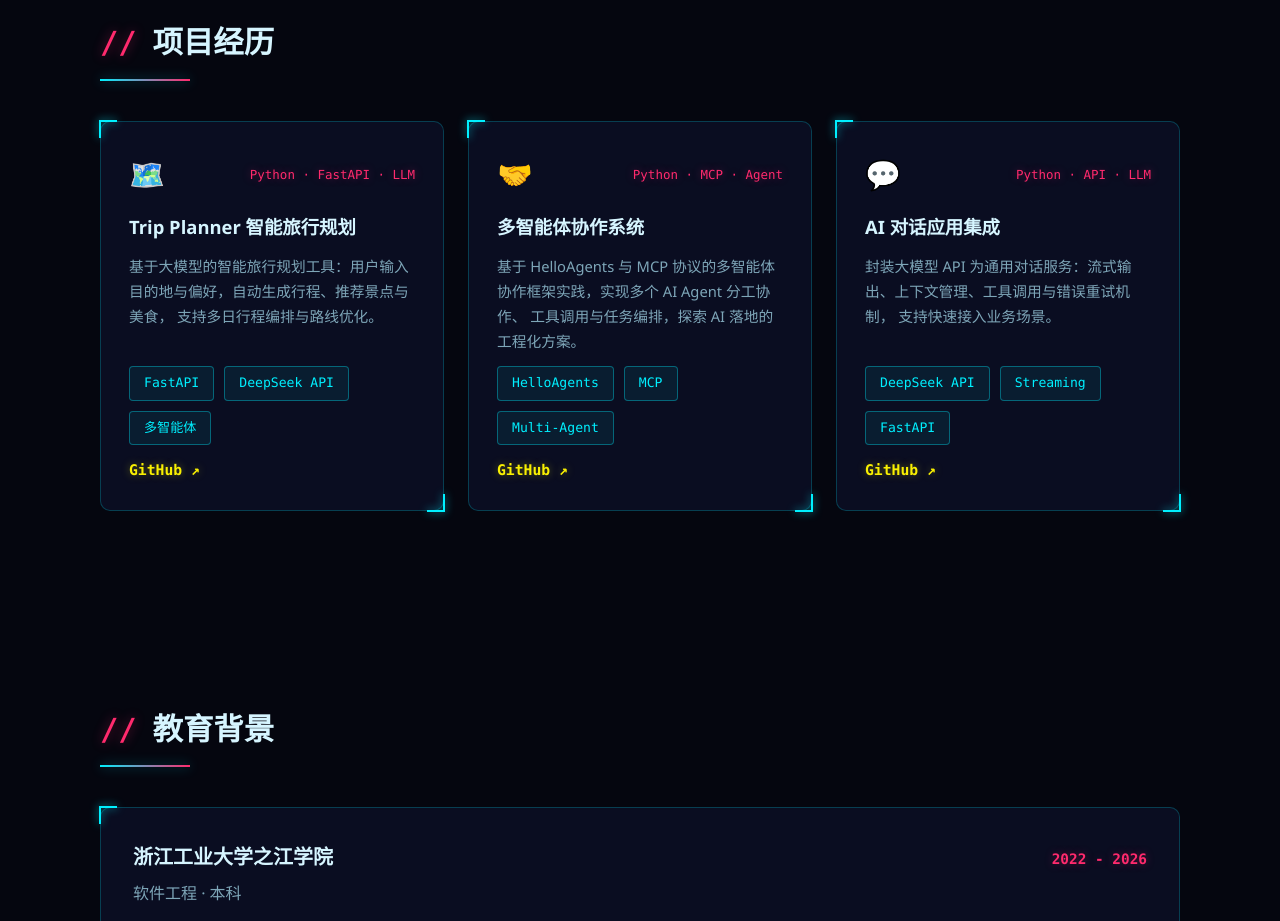
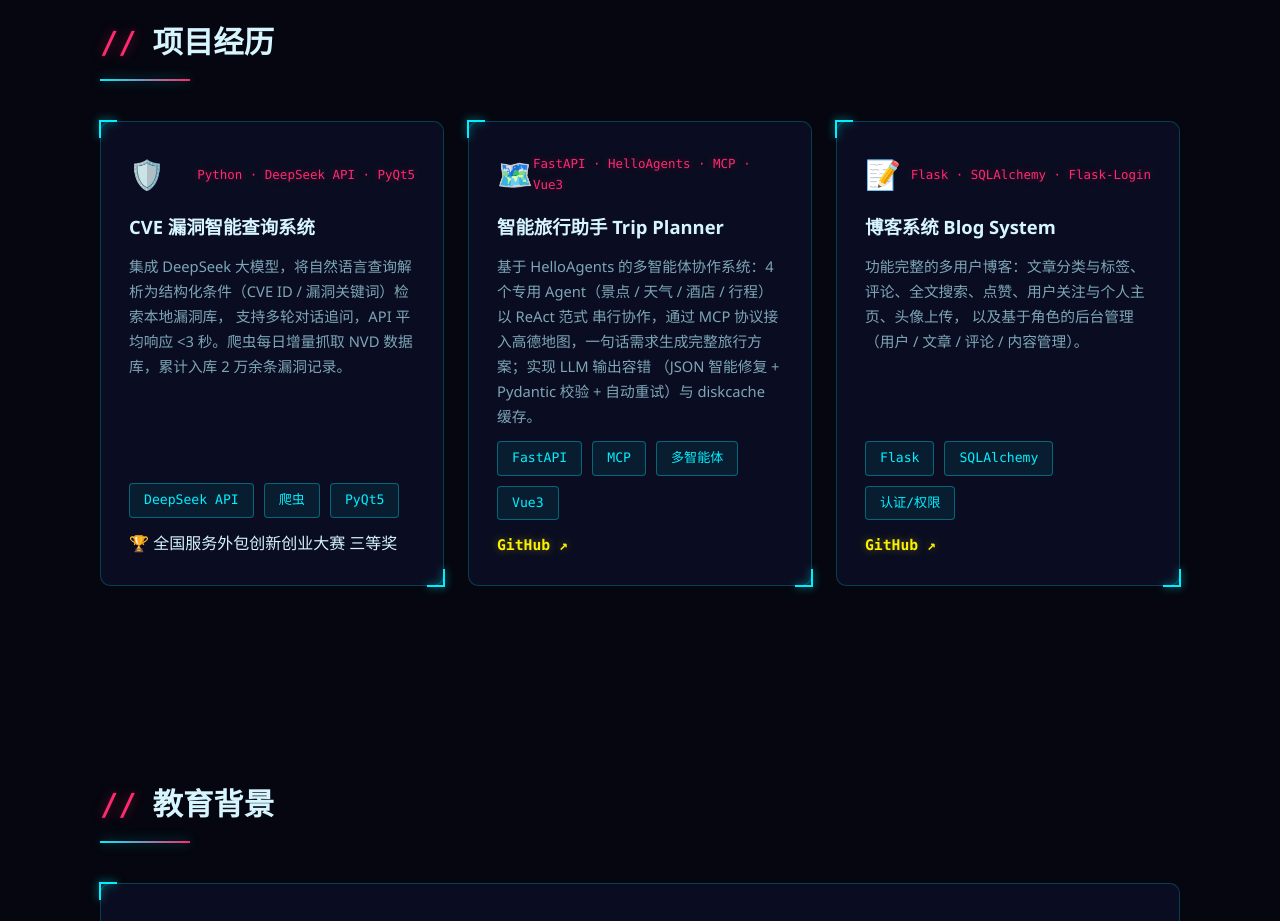
Before and after one commit to arousro/personal-site, a plain HTML site: page index.html in a window 1280 px wide. Shown: the part 1920-2841 px from the top of the page. Drawn offline with Linux system fonts and the light colour scheme.

Commit message:
fix: 项目经历改为真实项目 - CVE漏洞查询/智能旅行助手/博客系统

```diff
--- a/index.html
+++ b/index.html
@@ -140,16 +140,33 @@
         <div class="projects-grid">
           <article class="project-card" data-tilt data-reveal>
             <div class="project-top">
-              <span class="project-icon">🗺️</span>
-              <span class="project-lang">Python · FastAPI · LLM</span>
+              <span class="project-icon">🛡️</span>
+              <span class="project-lang">Python · DeepSeek API · PyQt5</span>
             </div>
-            <h3>Trip Planner 智能旅行规划</h3>
+            <h3>CVE 漏洞智能查询系统</h3>
             <p>
-              基于大模型的智能旅行规划工具：用户输入目的地与偏好，自动生成行程、推荐景点与美食，
-              支持多日行程编排与路线优化。
+              集成 DeepSeek 大模型，将自然语言查询解析为结构化条件（CVE ID / 漏洞关键词）检索本地漏洞库，
+              支持多轮对话追问，API 平均响应 &lt;3 秒。爬虫每日增量抓取 NVD 数据库，累计入库 2 万余条漏洞记录。
             </p>
             <div class="tags">
-              <span class="tag">FastAPI</span><span class="tag">DeepSeek API</span><span class="tag">多智能体</span>
+              <span class="tag">DeepSeek API</span><span class="tag">爬虫</span><span class="tag">PyQt5</span>
+            </div>
+            <span class="project-badge">🏆 全国服务外包创新创业大赛 三等奖</span>
+          </article>
+
+          <article class="project-card" data-tilt data-reveal>
+            <div class="project-top">
+              <span class="project-icon">🗺️</span>
+              <span class="project-lang">FastAPI · HelloAgents · MCP · Vue3</span>
+            </div>
+            <h3>智能旅行助手 Trip Planner</h3>
+            <p>
+              基于 HelloAgents 的多智能体协作系统：4 个专用 Agent（景点 / 天气 / 酒店 / 行程）以 ReAct 范式
+              串行协作，通过 MCP 协议接入高德地图，一句话需求生成完整旅行方案；实现 LLM 输出容错
+              （JSON 智能修复 + Pydantic 校验 + 自动重试）与 diskcache 缓存。
+            </p>
+            <div class="tags">
+              <span class="tag">FastAPI</span><span class="tag">MCP</span><span class="tag">多智能体</span><span class="tag">Vue3</span>
             </div>
             <a href="https://github.com/arousro/trip-planner" class="project-link" target="_blank" rel="noopener">
               GitHub ↗
@@ -158,36 +175,18 @@
 
           <article class="project-card" data-tilt data-reveal>
             <div class="project-top">
-              <span class="project-icon">🤝</span>
-              <span class="project-lang">Python · MCP · Agent</span>
+              <span class="project-icon">📝</span>
+              <span class="project-lang">Flask · SQLAlchemy · Flask-Login</span>
             </div>
-            <h3>多智能体协作系统</h3>
+            <h3>博客系统 Blog System</h3>
             <p>
-              基于 HelloAgents 与 MCP 协议的多智能体协作框架实践，实现多个 AI Agent 分工协作、
-              工具调用与任务编排，探索 AI 落地的工程化方案。
+              功能完整的多用户博客：文章分类与标签、评论、全文搜索、点赞、用户关注与个人主页、头像上传，
+              以及基于角色的后台管理（用户 / 文章 / 评论 / 内容管理）。
             </p>
             <div class="tags">
-              <span class="tag">HelloAgents</span><span class="tag">MCP</span><span class="tag">Multi-Agent</span>
+              <span class="tag">Flask</span><span class="tag">SQLAlchemy</span><span class="tag">认证/权限</span>
             </div>
-            <a href="https://github.com/arousro" class="project-link" target="_blank" rel="noopener">
-              GitHub ↗
-            </a>
-          </article>
-
-          <article class="project-card" data-tilt data-reveal>
-            <div class="project-top">
-              <span class="project-icon">💬</span>
-              <span class="project-lang">Python · API · LLM</span>
-            </div>
-            <h3>AI 对话应用集成</h3>
-            <p>
-              封装大模型 API 为通用对话服务：流式输出、上下文管理、工具调用与错误重试机制，
-              支持快速接入业务场景。
-            </p>
-            <div class="tags">
-              <span class="tag">DeepSeek API</span><span class="tag">Streaming</span><span class="tag">FastAPI</span>
-            </div>
-            <a href="https://github.com/arousro" class="project-link" target="_blank" rel="noopener">
+            <a href="https://github.com/arousro/blog-system" class="project-link" target="_blank" rel="noopener">
               GitHub ↗
             </a>
           </article>
```
